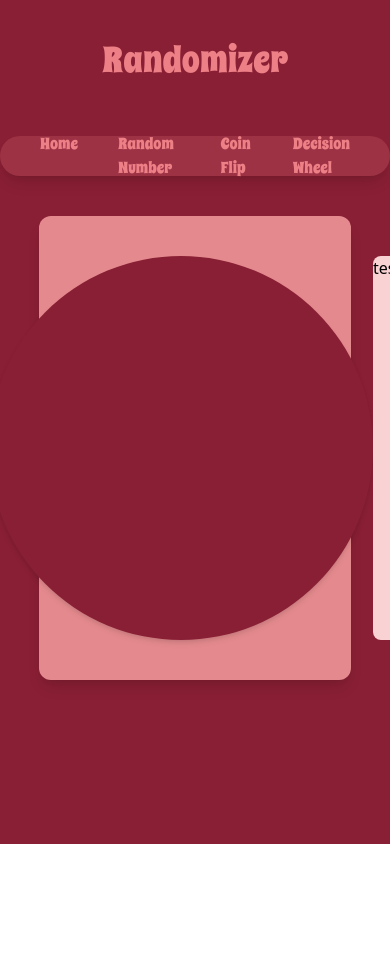
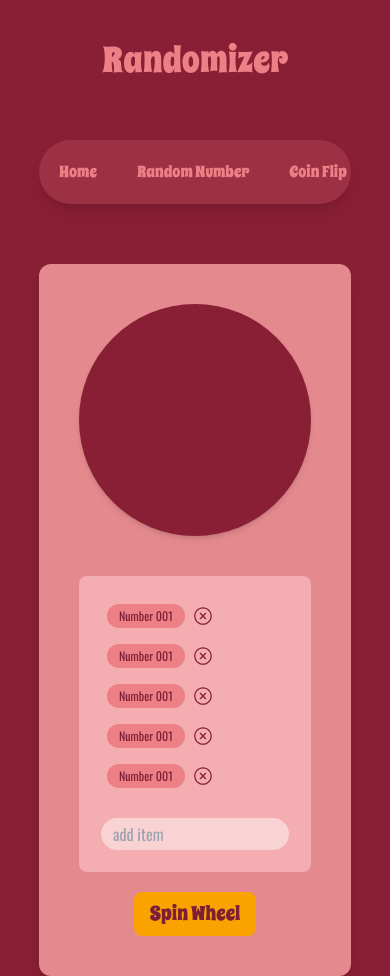
Before and after one commit to hnns-dev/randomizer_app, a React (Vite) app: page /decision-wheel in a window 390 px wide. Before the commit the page ends 844 px from the top, so only its background shows below. Built offline with nearby package versions, Linux system fonts and the light colour scheme; a web font is replaced by a local one.

Commit message:
responsive

```diff
--- a/package.json
+++ b/package.json
@@ -12,6 +12,7 @@
   "dependencies": {
     "react": "^18.3.1",
     "react-dom": "^18.3.1",
+    "react-icons": "^5.3.0",
     "react-router-dom": "^6.26.2"
   },
   "devDependencies": {
--- a/src/components/Navbar.tsx
+++ b/src/components/Navbar.tsx
@@ -1,39 +1,39 @@
 import { Link } from "react-router-dom";
 
-export default function navbar() {
+export default function Navbar() {
   return (
-    <nav className="mt-4 flex items-center justify-center text-red_400 bg-red_400/20 sm:text-xs md:text-xl lg:text-2xl font-headline shadow-lg h-10 max-w-4/5 rounded-full py-3 px-10">
-      <ul className="flex gap-10">
-        <li>
+    <div className="flex w-4/5 py-5">
+      <div className="w-full overflow-x-scroll bg-red_400/20 rounded-full shadow-lg">
+        <div className="flex gap-10 items-center md:justify-center text-red_400 text-nowrap lg:text-2xl font-headline p-5 whitespace-nowrap">
           <Link className="hover:text-red_300 hover:scale-110 transform" to="/">
             Home
           </Link>
-        </li>
-        <li>
           <Link
             className="hover:text-red_300 hover:scale-110 transform"
             to="/random-number"
           >
             Random Number
           </Link>
-        </li>
-        <li>
           <Link
             className="hover:text-red_300 hover:scale-110 transform"
             to="/coin-flip"
           >
             Coin Flip
           </Link>
-        </li>
-        <li>
           <Link
-            className="hover:text-red_300 hover:scale-110 transform"
+            className="hover:text-red_300 hover:scale-110 transform "
             to="/decision-wheel"
           >
             Decision Wheel
           </Link>
-        </li>
-      </ul>
-    </nav>
+          <Link
+            className="hover:text-red_300 hover:scale-110 transform pr-5"
+            to="#"
+          >
+            Password Generator
+          </Link>
+        </div>
+      </div>
+    </div>
   );
 }
--- a/src/components/desicionWheel.tsx
+++ b/src/components/desicionWheel.tsx
@@ -1,14 +1,28 @@
+import WheelItem from "./wheelItem";
+
 export default function decisionWheel() {
   return (
-    <div className="w-4/5 bg-red-300/80 rounded-xl shadow-lg p-10 mt-10 flex flex-col items-center justify-center gap-5">
-      <div className="flex">
-        <div className="rounded-full w-96 h-96 bg-red_800 shadow-md"></div>
-        <div className="bg-red_200 rounded-lg">
-          <ul>
-            <li>test</li>
+    <div className="w-4/5 bg-red-300/80 rounded-xl shadow-lg p-10 mt-10 flex flex-col lg:grid-flow-row items-center justify-center gap-5">
+      <div className="flex flex-wrap gap-5 items-center justify-center">
+        <div className="rounded-full flex flex-grow aspect-square w-56 bg-red_800 shadow-md mb-5"></div>
+        <div className="bg-red_300 rounded-lg p-5 flex flex-col w-1/2 flex-grow justify-between">
+          <ul className="flex flex-wrap mb-5">
+            <WheelItem />
+            <WheelItem />
+            <WheelItem />
+            <WheelItem />
+            <WheelItem />
           </ul>
+          <input
+            type="text"
+            placeholder="add item"
+            className="bg-red_200 border-2 border-red_300 font-main text-red_900 rounded-full px-3  py-1 focus:outline-none focus:border-red_200 w-full"
+          />
         </div>
       </div>
+      <button className="bg-gold hover:scale-105 transform text-red_900 text-xl font-headline py-2 px-4 rounded-lg">
+        Spin Wheel
+      </button>
     </div>
   );
 }
--- /dev/null
+++ b/src/components/wheelItem.tsx
@@ -0,0 +1,12 @@
+import { RxCrossCircled } from "react-icons/rx";
+
+export default function wheelItem() {
+  return (
+    <div className="flex items-center gap-2 m-2">
+      <li className="bg-red_400 text-red_900 text-xs md:text-sm lg:text-lg font-main border-red_800 px-3 py-1 w-fit rounded-full focus:outline-none">
+        Number 001
+      </li>
+      <RxCrossCircled className="text-red_800 size-5" />
+    </div>
+  );
+}
```
Also changed, not shown: 1 other file (tests, documents, lock files or other folders).
